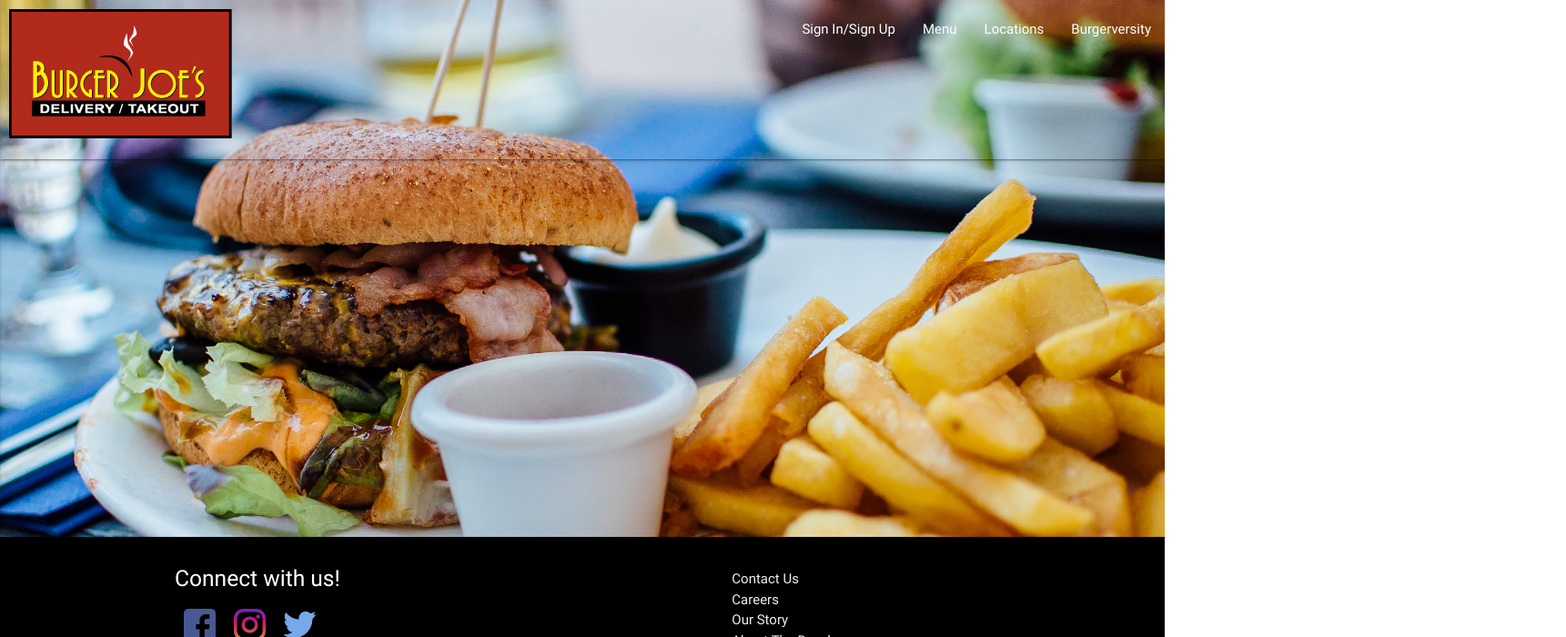
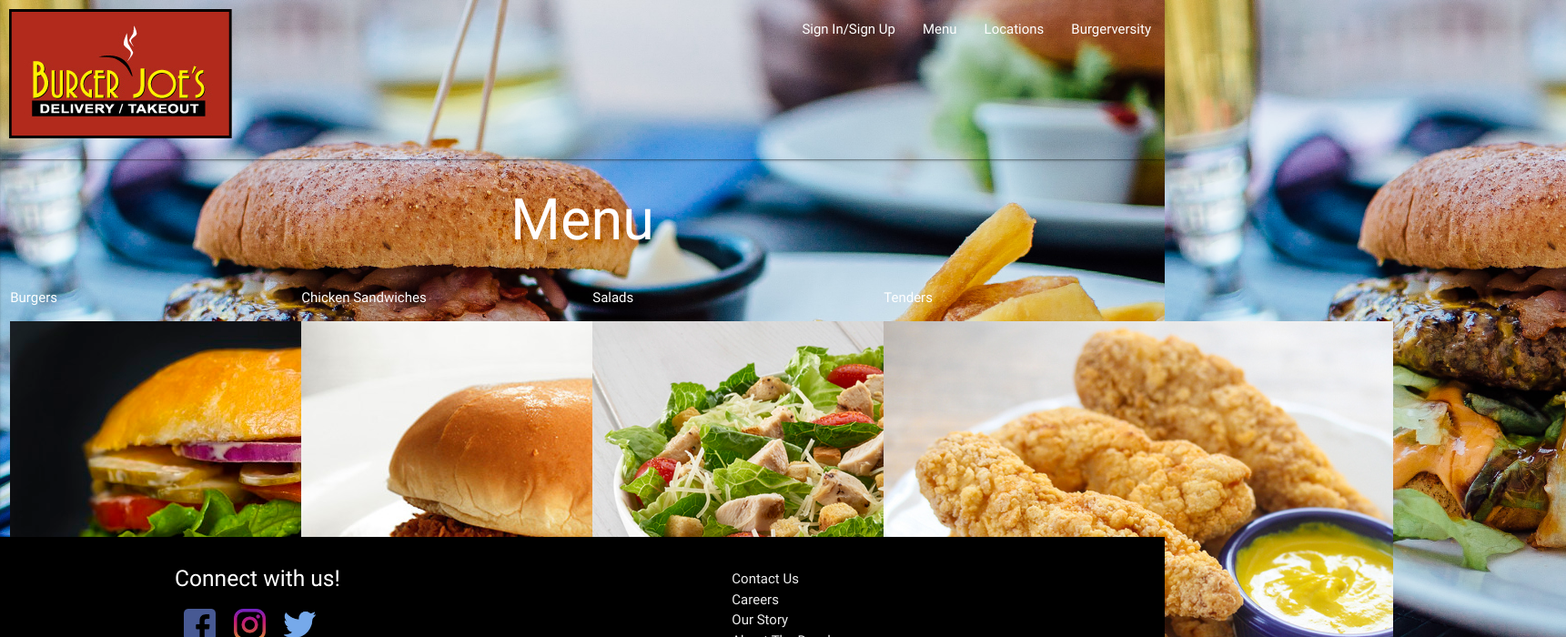
Before and after one commit to davidthrasher/BurgerJoes, a React (Create React App) app in the folder client/: page /menu in a window 1280 px wide. Shown: the top 700 px of the page at 91% size, 1721 px wide, since content can reach past the window. Built offline with nearby package versions, Linux system fonts and the light colour scheme; what auth0-js would draw is missing.

Commit message:
Updated Menu

```diff
--- a/client/src/pages/menu/menu.js
+++ b/client/src/pages/menu/menu.js
@@ -2,6 +2,7 @@ import React, { Component } from 'react';
 import { Link } from "react-router-dom";
 import Nav from '../../components/Navbar/Navbar.js';
 import Footer from '../../components/Footer/Footer.js';
+import MenuMenu from '../../components/Menu/Menu.js';
 
 
 class Menu extends Component {
@@ -10,7 +11,7 @@ class Menu extends Component {
       <div>
 
         <Nav {...this.props}/>
-
+        <MenuMenu />
         <Footer />
       </div>
     );
```
